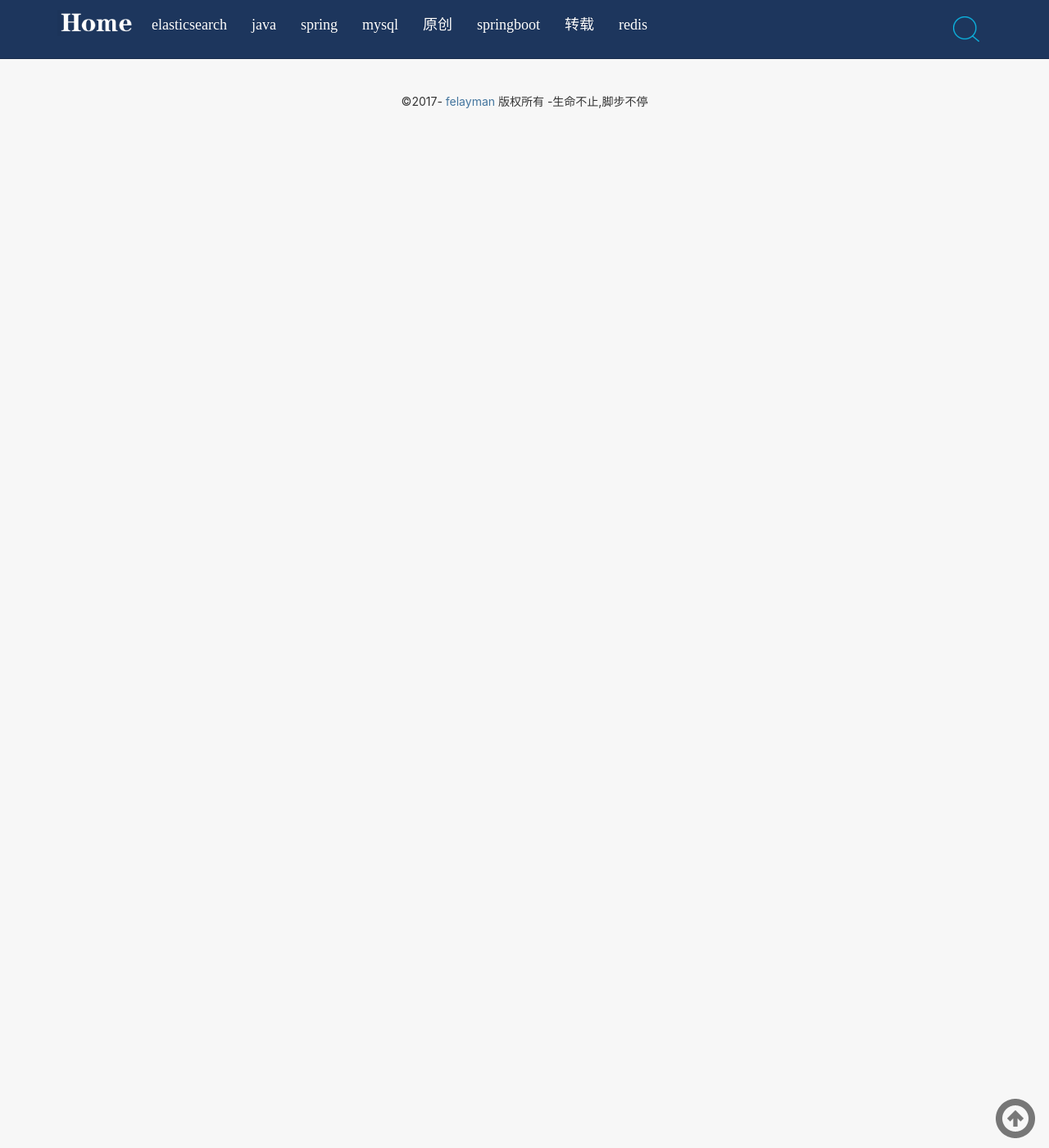
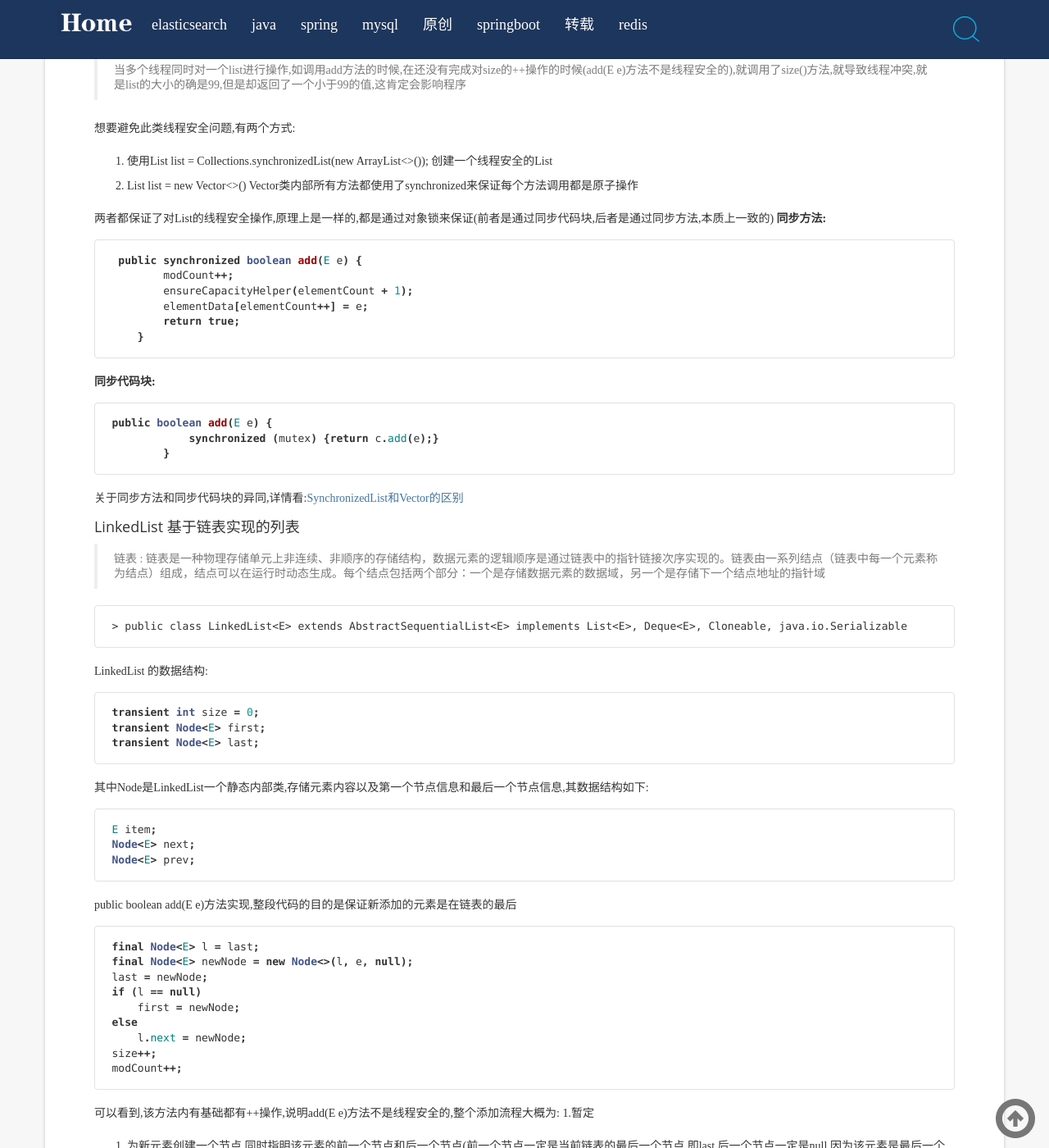
Before and after one commit to chcchccch/felayman.github.io, a Jekyll site: the page built from _posts/java/2017-06-21-java集合详解.md, in a window 1280 px wide and 1400 px high, scrolled down 5507 px. Shown: the whole window at 82% size. Built offline with Jekyll 4.4.1, drawn with Linux system fonts in a browser that asks for light colours; comment, search, counter and statistics services are not loaded; before the commit the page ends 5671 px from its top, so only the background shows below that; some of the changed text lies outside the part shown.

Commit message:
java集合大全

```diff
--- a/_posts/java/2017-06-21-java集合详解.md
+++ b/_posts/java/2017-06-21-java集合详解.md
@@ -98,6 +98,38 @@
 - E element() 获取，但是不移除此队列的头
 - E peek() 获取但不移除此队列的头；如果此队列为空，则返回 null
 
+## BlockingQueue接口,继承Queue接口,一种阻塞队列
+
+**扩展方法有:**
+- void put(E e) 将指定元素插入此队列中，将等待可用的空间（如果有必要）
+- boolean offer(E e, long timeout, TimeUnit unit) 将指定元素插入此队列中，在到达指定的等待时间前等待可用的空间（如果有必要）
+- E take() 获取并移除此队列的头部，在元素变得可用之前一直等待（如果有必要）
+- E poll(long timeout, TimeUnit unit) 获取并移除此队列的头部，在指定的等待时间前等待可用的元素（如果有必要）
+- int remainingCapacity()  返回队列的剩余容量
+- boolean remove(Object o)  从此队列中移除指定元素的单个实例（如果存在）
+- public boolean contains(Object o)  如果此队列包含指定元素，则返回 true
+- int drainTo(Collection<? super E> c) 移除此队列中所有可用的元素，并将它们添加到给定 collection 中
+- int drainTo(Collection<? super E> c, int maxElements) 最多从此队列中移除给定数量的可用元素，并将这些元素添加到给定 collection 中
+
+## ArrayBlockingQueue  基于数组的阻塞队列
+
+ArrayBlockingQueue的数据结构:
+~~~java
+final Object[] items;
+ int takeIndex;
+  int putIndex;
+  int count;
+  final ReentrantLock lock;
+  private final Condition notEmpty;
+  private final Condition notFull;
+   transient Itrs itrs = null;
+~~~
+
+从ArrayBlockingQueue的数据结构来看,本身是线程不安全的,但是ArrayBlockingQueue内部使用了ReentrantLock来保证其各个方法是线程安全的。
+
+
+
+
 
 ##  AbstractList,AbstractSet 对List接口和Set接口的部分实现的抽象子类
 
@@ -130,7 +162,7 @@
 - Stack 基于Vector实现堆的操作
 
 
-#### ArrayList  基于数组实现的列表
+#### ArrayList  基于数组(线性表)实现的列表
 
 > public class ArrayList<E> extends AbstractList<E> implements List<E>, RandomAccess, Cloneable, java.io.Serializable 这里AbstractList已经实现List接口,那么这里为什么ArrayList还要再次实现List呢?
 
@@ -230,4 +262,66 @@
 
 关于同步方法和同步代码块的异同,详情看:[SynchronizedList和Vector的区别](http://www.hollischuang.com/archives/498)
 
+
+#### LinkedList  基于链表实现的列表
+
+  > 链表 : 链表是一种物理存储单元上非连续、非顺序的存储结构，数据元素的逻辑顺序是通过链表中的指针链接次序实现的。链表由一系列结点（链表中每一个元素称为结点）组成，结点可以在运行时动态生成。每个结点包括两个部分：一个是存储数据元素的数据域，另一个是存储下一个结点地址的指针域
+
+    > public class LinkedList<E> extends AbstractSequentialList<E> implements List<E>, Deque<E>, Cloneable, java.io.Serializable
+
+LinkedList 的数据结构:
+
+~~~java
+transient int size = 0;
+transient Node<E> first;
+transient Node<E> last;
+~~~
+
+其中Node是LinkedList一个静态内部类,存储元素内容以及第一个节点信息和最后一个节点信息,其数据结构如下:
+~~~java
+E item;
+Node<E> next;
+Node<E> prev;
+~~~
+
+public boolean add(E e)方法实现,整段代码的目的是保证新添加的元素是在链表的最后
+~~~java
+final Node<E> l = last;
+final Node<E> newNode = new Node<>(l, e, null);
+last = newNode;
+if (l == null)
+    first = newNode;
+else
+    l.next = newNode;
+size++;
+modCount++;
+~~~
+
+可以看到,该方法内有基础都有++操作,说明add(E e)方法不是线程安全的,整个添加流程大概为:
+1.暂定
+2. 为新元素创建一个节点,同时指明该元素的前一个节点和后一个节点(前一个节点一定是当前链表的最后一个节点,即last,后一个节点一定是null,因为该元素是最后一个节点元素)
+3. 让添加的元素为最后一个节点中,保证新追加的元素是链表的最后一个元素节点
+4. 判断当前添加的元素是否是第一次添加,如果是第一次,则当前列表的第一个节点元素也是当前元素节点,如果不是,则
+
+#### transient关键字
+
+ 我们在看LinkedList的数据结构的时候看到,first和last节点都使用了transient修饰,这里也引出transient的作用
+
+
+ > 在实际开发过程中，我们常常会遇到这样的问题，这个类的有些属性需要序列化，而其他属性不需要被序列化java的transient关键字为我们提供了便利，你只需要实现Serilizable接口，将不需要序列化的属性前添加关键字transient，序列化对象的时候，这个属性就不会序列化到指定的目的地中
+
+
+因为我们在使用LinkedList的时候,我们并不关注Node本身,我们只关注存储的元素E本身。
+
+---
+
+
+如果要深入理解JAVA集合,那么有必要了解JAVA集合的层次,如下图:
+
+![JAVA集合层次](https://raw.githubusercontent.com/felayman/felayman.github.io/master/assert/s.png)
+
+###   顶层接口  Iterable,Serializable,RandomAccess,Cloneable
+
+
+
 未完待续......
```
Also changed, not shown: assert/s.png (added).
